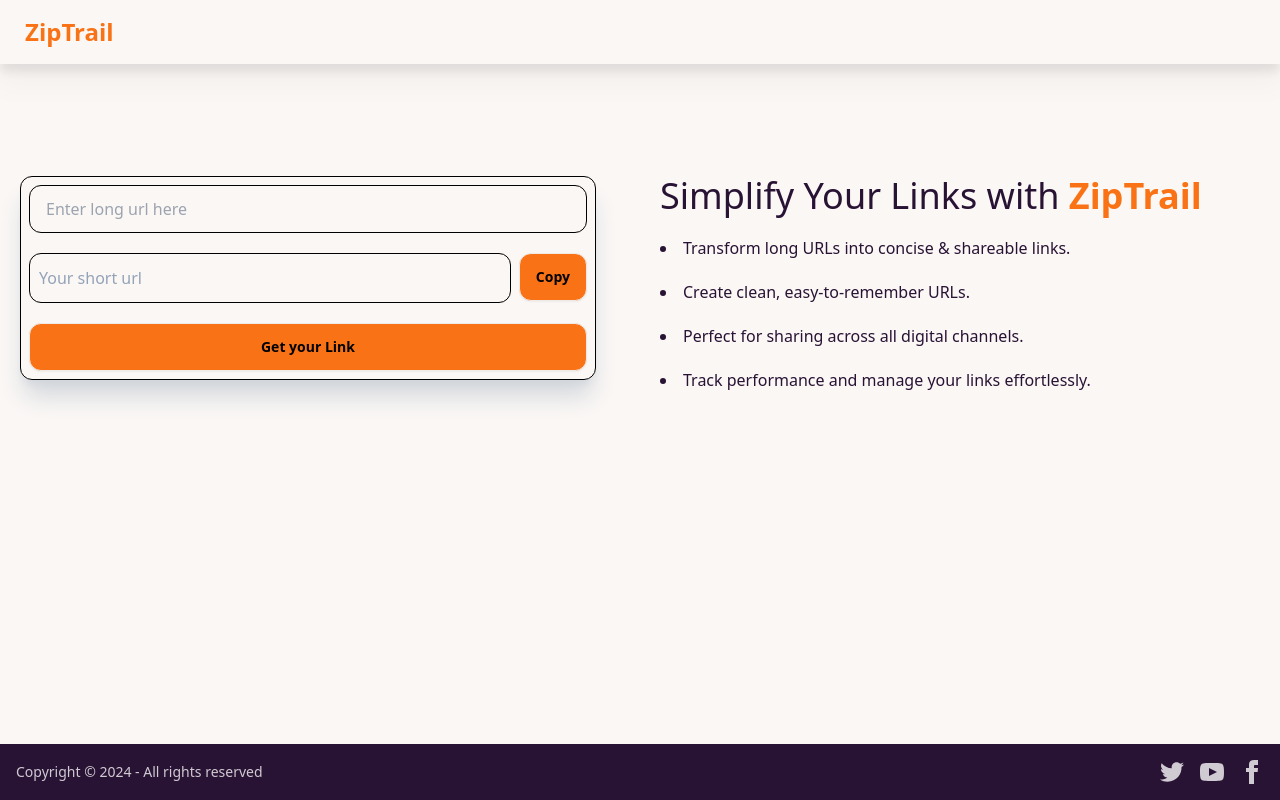
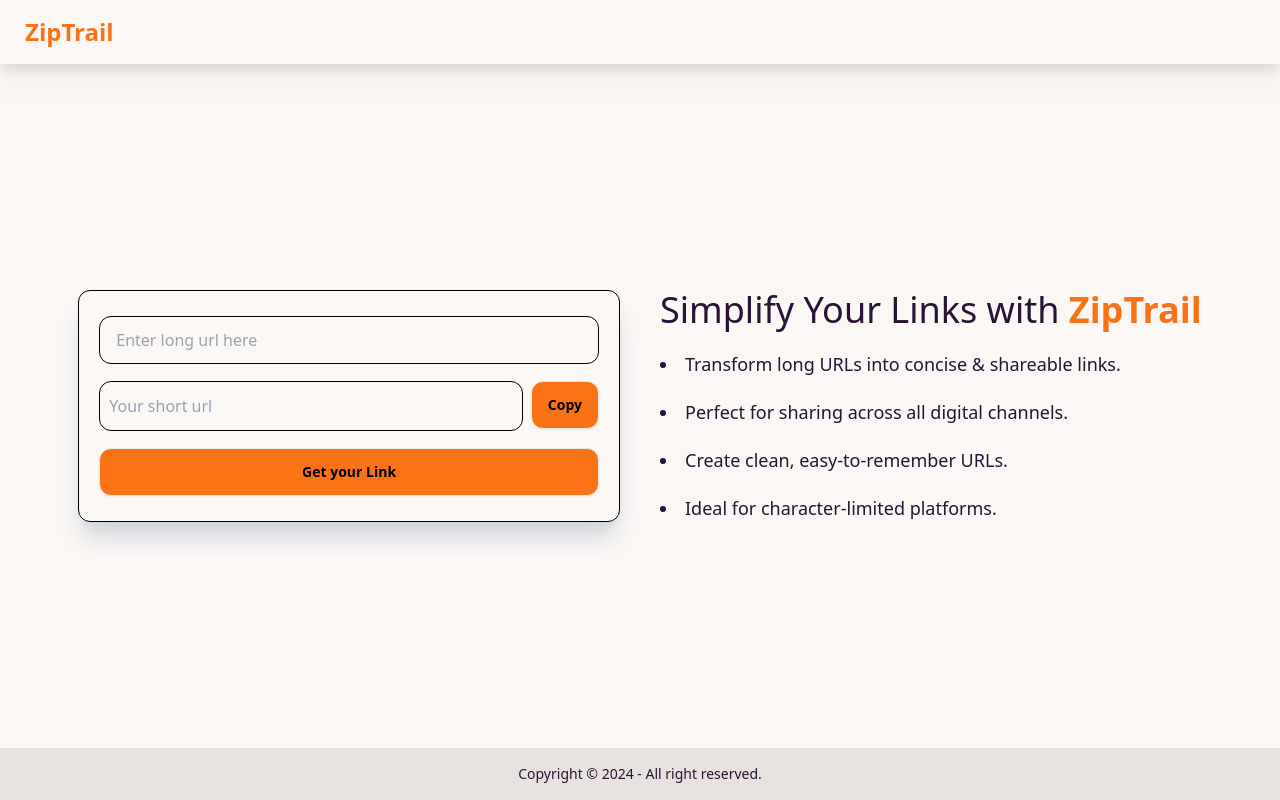
Before and after one commit to DHEERAJ-152K/ZipTrail, a React (Vite) app in the folder client/: page / in a window 1280 px wide. Built offline with nearby package versions, Linux system fonts and the light colour scheme.

Commit message:
UI cleanup

```diff
--- a/client/src/App.tsx
+++ b/client/src/App.tsx
@@ -8,8 +8,8 @@ function App() {
   return (
     <div className="flex flex-col min-h-screen">
       <Navbar />
-      <div className="flex-grow grid my-10 mx-5 px lg:mt-28">
-        <div className="grid grid-cols-1 md:grid-cols-2 gap-10">
+      <div className="flex justify-center m-auto">
+        <div className="grid grid-cols-1 lg:grid-cols-2 gap-10 my-10 mx-5">
           <Shortner />
           <Intro />
         </div>
--- a/client/src/components/Footer.tsx
+++ b/client/src/components/Footer.tsx
@@ -1,47 +1,10 @@
 const Footer = () => {
-  const date = new Date();
-
   return (
-    <footer className="footer items-center p-4 bg-neutral text-neutral-content mt-10 lg:absolute bottom-0">
-      <aside className="items-center grid-flow-col">
-        <p>Copyright © {date.getFullYear()} - All rights reserved</p>
-      </aside>
-      <nav className="grid-flow-col gap-4 md:place-self-center md:justify-self-end">
-        <a href="#!">
-          <svg
-            xmlns="http://www.w3.org/2000/svg"
-            width="24"
-            height="24"
-            viewBox="0 0 24 24"
-            className="fill-current"
-          >
-            <path d="M24 4.557c-.883.392-1.832.656-2.828.775 1.017-.609 1.798-1.574 2.165-2.724-.951.564-2.005.974-3.127 1.195-.897-.957-2.178-1.555-3.594-1.555-3.179 0-5.515 2.966-4.797 6.045-4.091-.205-7.719-2.165-10.148-5.144-1.29 2.213-.669 5.108 1.523 6.574-.806-.026-1.566-.247-2.229-.616-.054 2.281 1.581 4.415 3.949 4.89-.693.188-1.452.232-2.224.084.626 1.956 2.444 3.379 4.6 3.419-2.07 1.623-4.678 2.348-7.29 2.04 2.179 1.397 4.768 2.212 7.548 2.212 9.142 0 14.307-7.721 13.995-14.646.962-.695 1.797-1.562 2.457-2.549z"></path>
-          </svg>
-        </a>
-        <a href="#!">
-          <svg
-            xmlns="http://www.w3.org/2000/svg"
-            width="24"
-            height="24"
-            viewBox="0 0 24 24"
-            className="fill-current"
-          >
-            <path d="M19.615 3.184c-3.604-.246-11.631-.245-15.23 0-3.897.266-4.356 2.62-4.385 8.816.029 6.185.484 8.549 4.385 8.816 3.6.245 11.626.246 15.23 0 3.897-.266 4.356-2.62 4.385-8.816-.029-6.185-.484-8.549-4.385-8.816zm-10.615 12.816v-8l8 3.993-8 4.007z"></path>
-          </svg>
-        </a>
-        <a href="#!">
-          <svg
-            xmlns="http://www.w3.org/2000/svg"
-            width="24"
-            height="24"
-            viewBox="0 0 24 24"
-            className="fill-current"
-          >
-            <path d="M9 8h-3v4h3v12h5v-12h3.642l.358-4h-4v-1.667c0-.955.192-1.333 1.115-1.333h2.885v-5h-3.808c-3.596 0-5.192 1.583-5.192 4.615v3.385z"></path>
-          </svg>
-        </a>
-      </nav>
-    </footer>
+    <footer className="footer footer-center bg-base-300 text-base-content p-4">
+  <aside>
+    <p>Copyright © {new Date().getFullYear()} - All right reserved.</p>
+  </aside>
+</footer>
   );
 };
 
--- a/client/src/components/Intro.tsx
+++ b/client/src/components/Intro.tsx
@@ -1,14 +1,14 @@
 const Intro = () => {
   return (
-    <div className="max-w-xl ">
-      <h1 className=" text-4xl">
+    <div className="max-w-xl">
+      <p className="text-3xl md:text-4xl">
         Simplify Your Links with <b className="text-orange-500">ZipTrail</b>
-      </h1>
-      <p className="pt-5 text-justify space-y-5">
+      </p>
+      <p className="pt-5 text-justify space-y-5 text-sm lg:text-lg">
         <li>Transform long URLs into concise & shareable links.</li>
+        <li>Perfect for sharing across all digital channels.</li>
         <li>Create clean, easy-to-remember URLs.</li>
-        <li>Perfect for sharing across all digital channels.</li>
-        <li>Track performance and manage your links effortlessly.</li>
+        <li>Ideal for character-limited platforms.</li>
       </p>
     </div>
   );
--- a/client/src/components/Shortner.tsx
+++ b/client/src/components/Shortner.tsx
@@ -70,23 +70,23 @@ const Shortner = () => {
   };
 
   return (
-    <div className=" border border-black rounded-xl p-2 max-w-xl h-fit shadow-xl shadow-gray-300 ">
-      <form onSubmit={handleLink} className="w-full">
+    <div className=" border border-black rounded-xl p-2 lg:p-5 max-w-xl h-auto shadow-xl shadow-gray-300 ">
+      <form onSubmit={handleLink} className="w-full grid grid-cols-1 gap-2 h-full">
         <input
           type="text"
           placeholder="Enter long url here"
-          className=" input input-bordered w-full rounded-xl bg-transparent border-black text-black"
+          className="m-auto input input-bordered w-full rounded-xl bg-transparent border-black text-black"
           value={longUrl}
           onChange={(e) => setUrl(e.target.value)}
         />
 
-        <div className="flex justify-between w-full mt-5">
+        <div className="flex justify-between w-full m-auto">
           <div className="badge badge-outline w-full py-6 rounded-xl flex justify-start border-black text-base text-slate-400">
             {output? <p className="text-black">{output}</p>:"Your short url " }
           </div>
           <button
             onClick={handleCopy}
-            className="rounded-xl bg-orange-500 hover:bg-orange-400 text-black btn btn-xl sm:btn-sm md:btn-md lg:btn-md ml-2"
+            className="rounded-xl bg-orange-500 hover:bg-orange-400 text-black btn btn-xl ml-2"
           >
             {copySuccess ? "Copied!" : "Copy"}
           </button>
@@ -94,7 +94,7 @@ const Shortner = () => {
 
         <button
           type="submit"
-          className="mt-5 rounded-xl bg-orange-500 hover:bg-orange-400 text-black btn btn-xl sm:btn-sm md:btn-md lg:btn-md w-full"
+          className="m-auto rounded-xl bg-orange-500 hover:bg-orange-400 text-black btn btn-xl w-full"
         >
           Get your Link
         </button>
```
Also changed, not shown: 1 other file (tests, documents, lock files or other folders).
